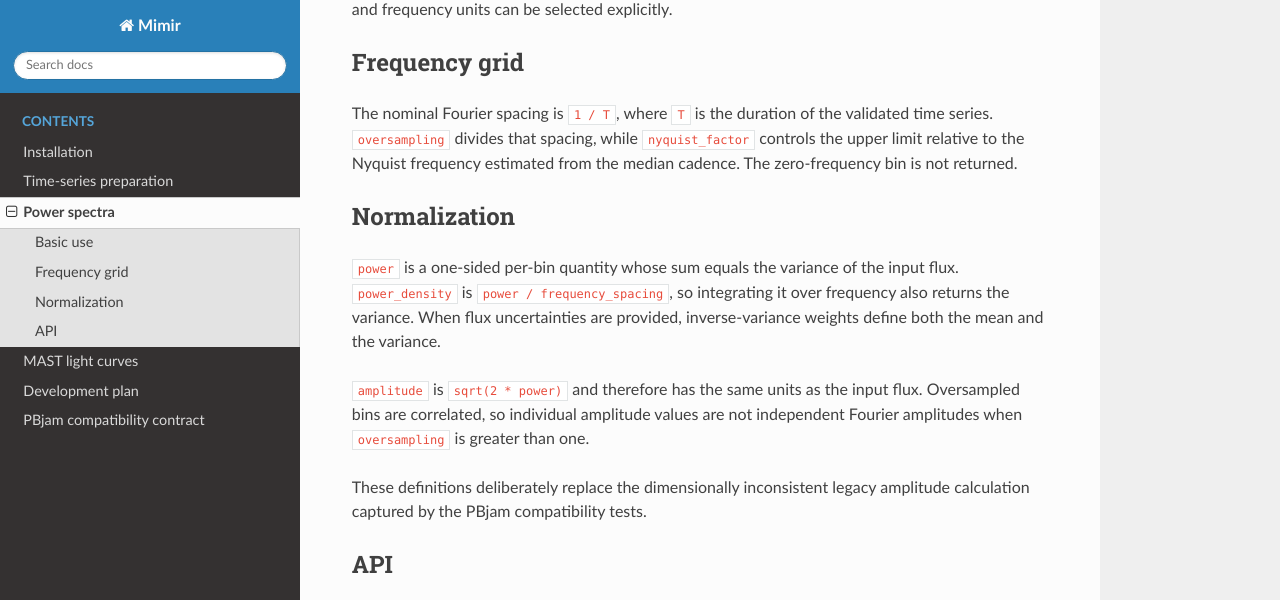
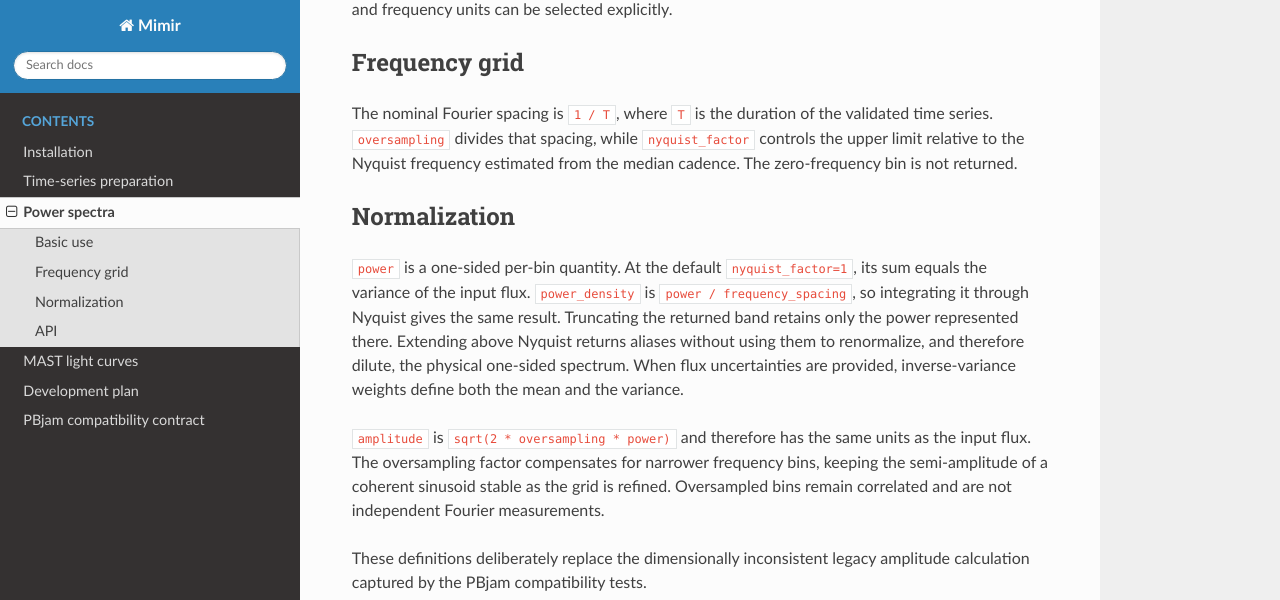
Before and after one commit to nielsenmb/Mimir, a Sphinx documentation site: the page built from docs/spectrum.rst, in a window 1280 px wide and 900 px high, scrolled down 581 px, cut to the strip 0-600 px from the top of the window. Built offline with Sphinx 7.4.7 and the Read the Docs theme 3.1.0, drawn with Linux system fonts in a browser that asks for light colours.

Commit message:
Document audited normalization

```diff
--- a/docs/spectrum.rst
+++ b/docs/spectrum.rst
@@ -38,15 +38,20 @@ estimated from the median cadence. The zero-frequency bin is not returned.
 Normalization
 -------------
 
-``power`` is a one-sided per-bin quantity whose sum equals the variance of the
-input flux. ``power_density`` is ``power / frequency_spacing``, so integrating
-it over frequency also returns the variance. When flux uncertainties are
-provided, inverse-variance weights define both the mean and the variance.
+``power`` is a one-sided per-bin quantity. At the default
+``nyquist_factor=1``, its sum equals the variance of the input flux.
+``power_density`` is ``power / frequency_spacing``, so integrating it through
+Nyquist gives the same result. Truncating the returned band retains only the
+power represented there. Extending above Nyquist returns aliases without using
+them to renormalize, and therefore dilute, the physical one-sided spectrum.
+When flux uncertainties are provided, inverse-variance weights define both the
+mean and the variance.
 
-``amplitude`` is ``sqrt(2 * power)`` and therefore has the same units as the
-input flux. Oversampled bins are correlated, so individual amplitude values
-are not independent Fourier amplitudes when ``oversampling`` is greater than
-one.
+``amplitude`` is ``sqrt(2 * oversampling * power)`` and therefore has the same
+units as the input flux. The oversampling factor compensates for narrower
+frequency bins, keeping the semi-amplitude of a coherent sinusoid stable as the
+grid is refined. Oversampled bins remain correlated and are not independent
+Fourier measurements.
 
 These definitions deliberately replace the dimensionally inconsistent legacy
 amplitude calculation captured by the PBjam compatibility tests.
```
